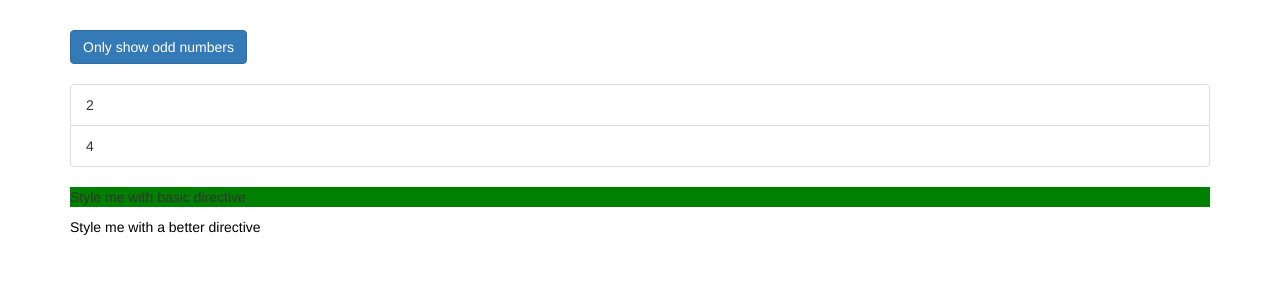
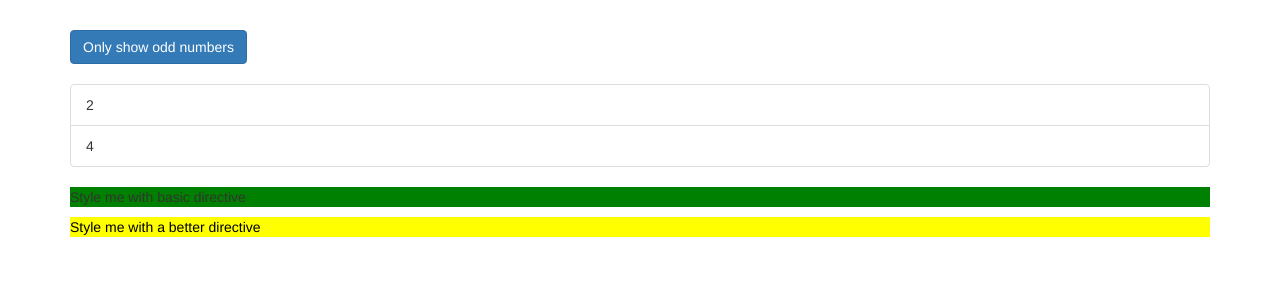
Before and after one commit to Jose1Useche/Angular, an Angular app: page / in a window 1280 px wide. Shown: the top 300 px of the page. Built offline with nearby package versions, Linux system fonts and the light colour scheme.

Commit message:
98. Binding to Directive Properties

```diff
--- a/src/app/app.component.html
+++ b/src/app/app.component.html
@@ -22,7 +22,10 @@
         </div>
       </ul>
       <p appBasicHighlight>Style me with basic directive</p>
-      <p appBetterHighlight>Style me with a better directive</p>
+      <p
+        appBetterHighlight
+        [defaultColor]="'yellow'"
+        [highlightColor]="'green'">Style me with a better directive</p>
     </div>
   </div>
 </div>
--- a/src/app/better-highlight/better-highlight.directive.ts
+++ b/src/app/better-highlight/better-highlight.directive.ts
@@ -1,27 +1,31 @@
-import { Directive, Renderer2, OnInit, ElementRef, HostListener, HostBinding } from '@angular/core';
+import { Directive, Renderer2, OnInit, ElementRef, HostListener, HostBinding, Input } from '@angular/core';
 
 @Directive({
   selector: '[appBetterHighlight]'
 })
 export class BetterHighlightDirective implements OnInit {
+  @Input() defaultColor: string = 'transparent';
+  @Input() highlightColor: string = 'blue';
   @HostBinding('style.backgroundColor') backgroundColor: string = 'transparent';
   @HostBinding('style.Color') Color: string = 'black'; //The value of the property is optional.
 
   constructor(private elRef: ElementRef, private renderer: Renderer2) { }
 
-  ngOnInit() {}
+  ngOnInit() {
+    this.backgroundColor = this.defaultColor;
+  }
 
   @HostListener('mouseenter') mouseover(evenData: Event) {
     // this.renderer.setStyle(this.elRef.nativeElement, 'background-color', 'blue');
     // this.renderer.setStyle(this.elRef.nativeElement, 'color', 'white');
-    this.backgroundColor = 'blue';
+    this.backgroundColor = this.highlightColor;
     this.Color = 'white';
   }
 
   @HostListener('mouseleave') mouseleave(evenData: Event) {
     // this.renderer.setStyle(this.elRef.nativeElement, 'background-color', 'transparent');
     // this.renderer.setStyle(this.elRef.nativeElement, 'color', 'black');
-    this.backgroundColor = 'transparent';
+    this.backgroundColor = this.defaultColor;
     this.Color = 'black';
   }
 
```
